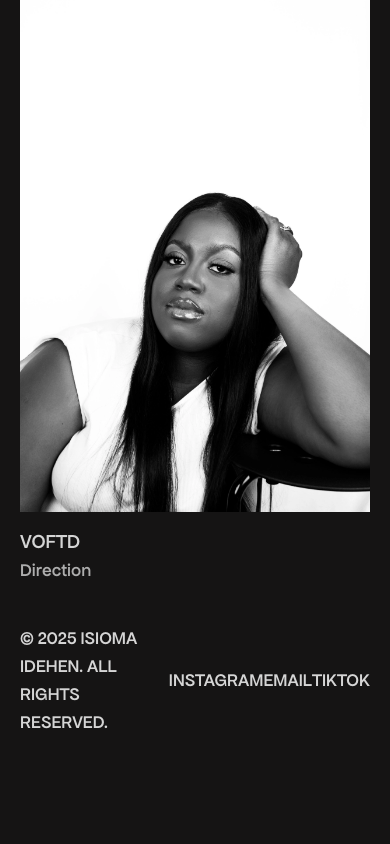
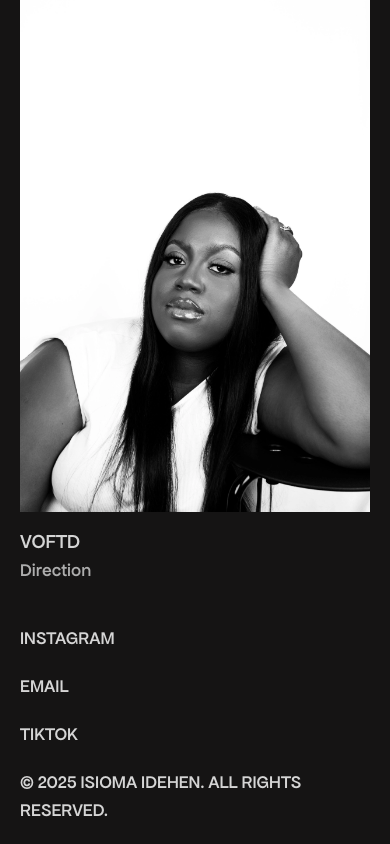
Before and after one commit to Akinloluwa-Adedijo/issy-website, a React (Vite) app: page / in a window 390 px wide. Shown: the part 3035-3879 px from the top of the page. Before the commit the page ends 3791 px from the top, so only its background shows below. Built offline with nearby package versions, Linux system fonts and the light colour scheme.

Commit message:
fixed footer responsiveness

```diff
--- a/src/components/Footer/Footer.tsx
+++ b/src/components/Footer/Footer.tsx
@@ -1,10 +1,10 @@
 const Footer = () => {
   return (
-    <footer className="flex items-center justify-between p-5 uppercase text-lg">
-      <p>© 2025 Isioma Idehen. All rights reserved.</p>
+    <footer className="flex flex-col lg:flex-row items-start lg:items-center justify-between p-5 uppercase text-lg gap-5">
       <p>INSTAGRAM</p>
       <p>EMAIL</p>
       <p>TIKTOK</p>
+      <p>© 2025 Isioma Idehen. All rights reserved.</p>
     </footer>
   );
 };
```
